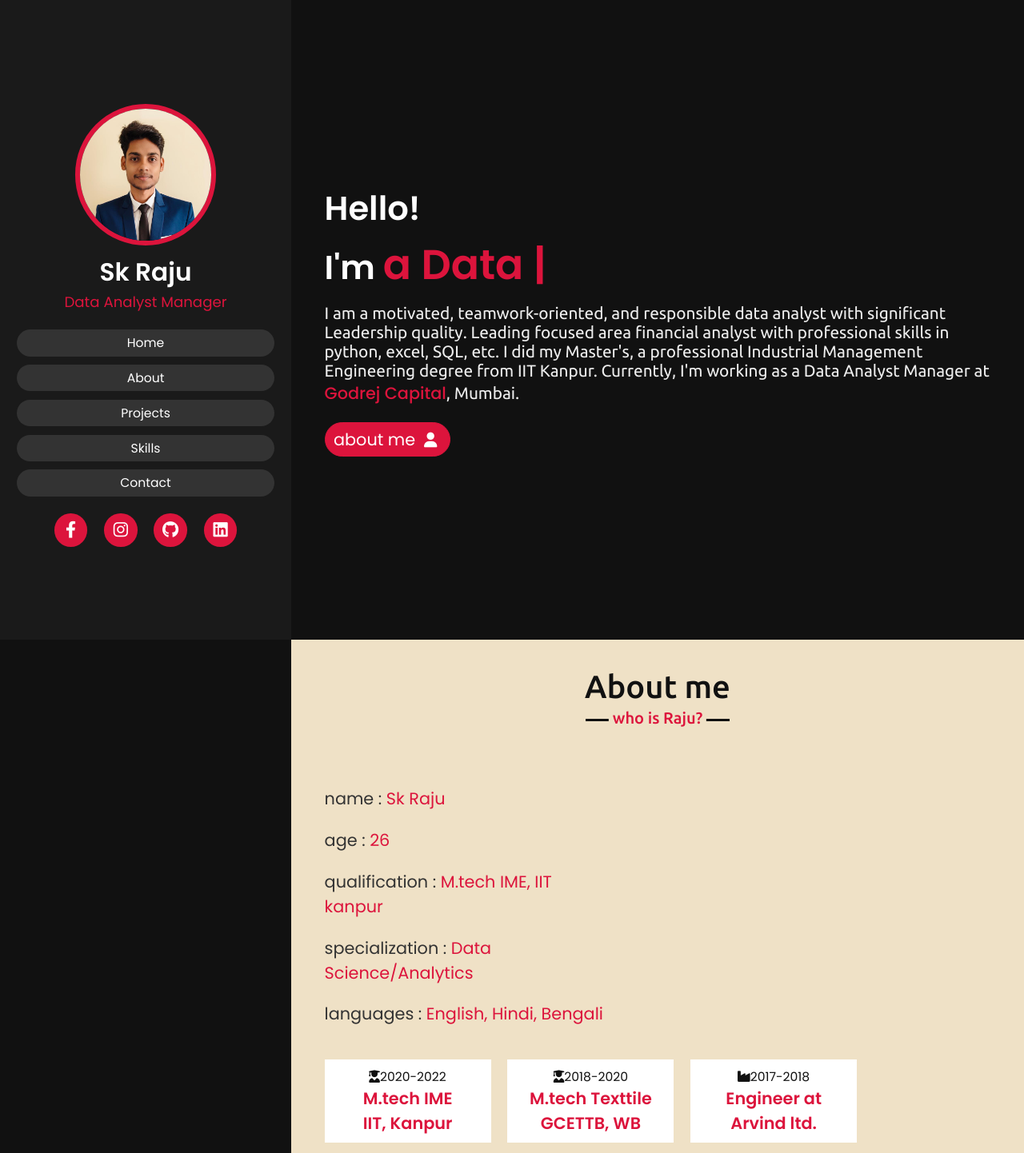
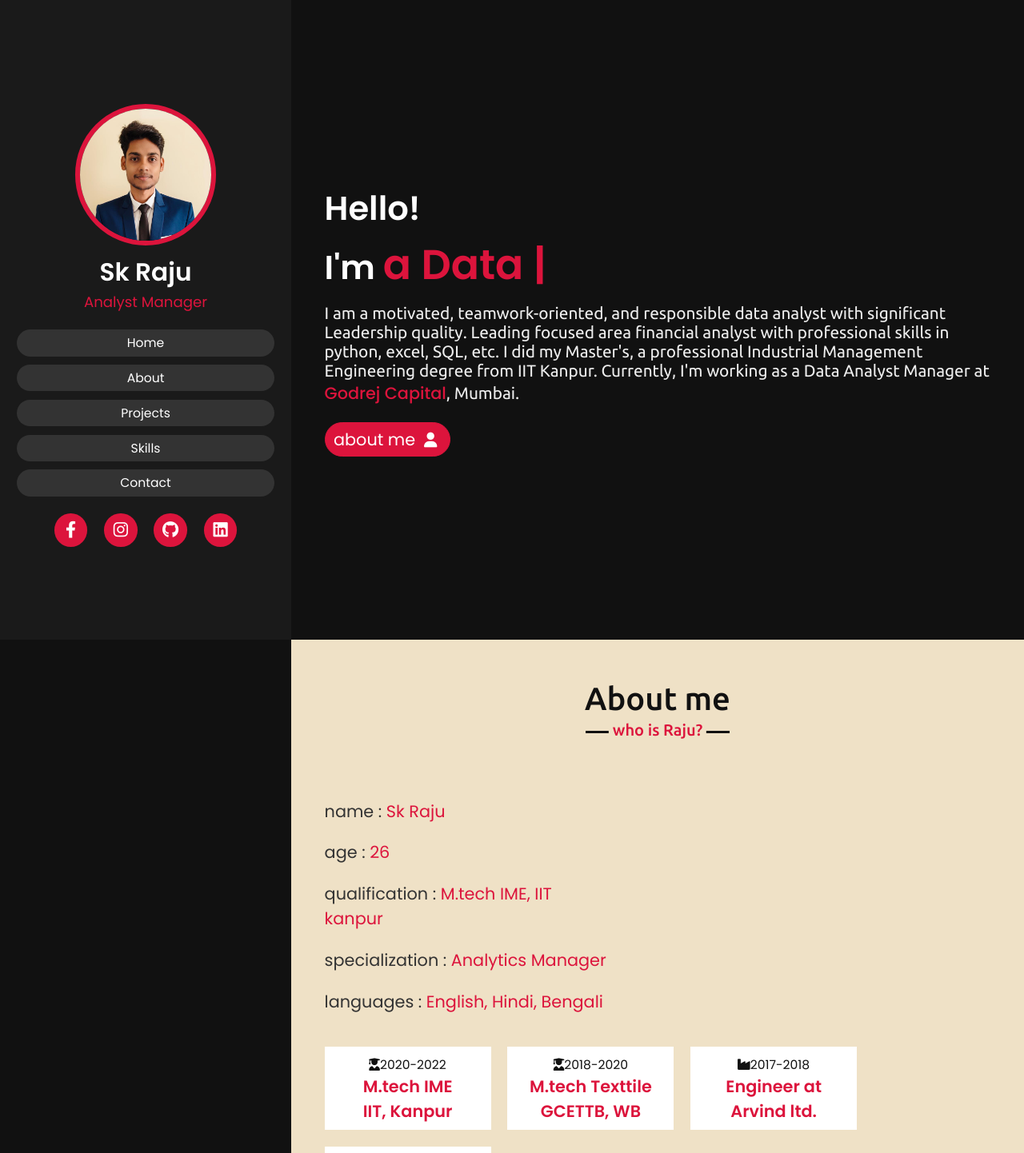
Before and after one commit to its-skraju/its-skraju.github.io, a plain HTML site: page index.html in a window 1280 px wide. Shown: the top 1442 px of the page at 80% size. Drawn offline with nearby package versions, Linux system fonts and the light colour scheme.

Commit message:
Update Index

```diff
--- a/index.html
+++ b/index.html
@@ -30,7 +30,7 @@
         <div class="admin">
             <img src="dp.jpg" alt="raju">
             <h3 class="name">Sk Raju</h3>
-            <p class="position">Data Analyst Manager</p>
+            <p class="position">Analyst Manager</p>
 
         </div>
 
@@ -75,7 +75,7 @@
                 <h3><span>name : </span> Sk Raju</h3>
                 <h3><span>age : </span> 26</h3>
                 <h3><span>qualification : </span> M.tech IME, IIT kanpur </h3>
-                <h3><span>specialization : </span> Data Science/Analytics</h3>
+                <h3><span>specialization : </span> Analytics Manager</h3>
                 <h3><span>languages : </span> English, Hindi, Bengali</h3>
             </div>
             <div class="column education">
```
